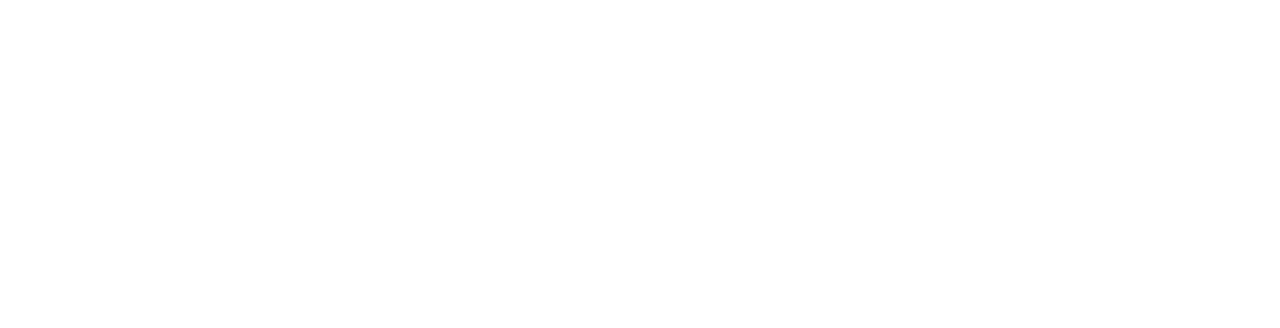
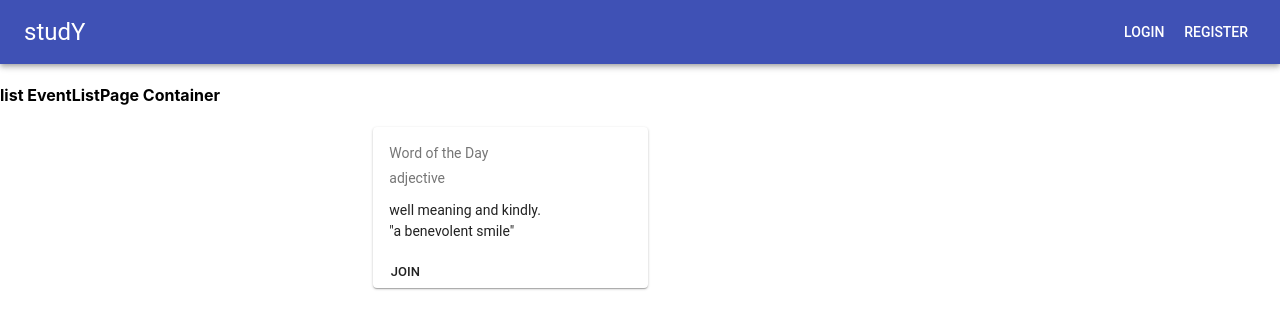
Before and after one commit to vhong000/studY, a React (Create React App) app in the folder frontend/: page /1/1 in a window 1280 px wide. Shown: the top 328 px of the page. Built offline with nearby package versions, Linux system fonts and the light colour scheme.

Commit message:
eventlist

```diff
--- a/frontend/package.json
+++ b/frontend/package.json
@@ -32,6 +32,5 @@
     "enzyme-adapter-react-16": "^1.6.0",
     "jest-enzyme": "^7.0.0"
   },
-
   "proxy": "http://localhost:8000"
 }
--- /dev/null
+++ b/frontend/src/components/EventList/EventList.js
@@ -0,0 +1,44 @@
+import React, { Component } from 'react';
+import { EventListCard } from '../../components';
+import { Link } from 'react-router-dom';
+import {
+    Card, CardContent,
+    Typography, Grid, withStyles, CardMedia,
+    CardActionArea,
+} from '@material-ui/core';
+
+const styles = {
+    main_grid: {
+        "margin-top": 20,
+    },
+    card: {
+
+    },
+    media: {
+        height: 90,
+        //width: 200,
+    }
+}
+
+class EventList extends Component {
+
+    render() {
+        const { classes } = this.props;
+        return (
+            <div>
+                <Grid className={classes.main_grid} container justify='center'>
+                    <Grid
+                        container
+                        xs='5'
+                        spacing='30'
+                    >
+                        <EventListCard />
+                    </Grid>
+                </Grid>
+            </div>
+        )
+    }
+
+}
+
+export default withStyles(styles)(EventList);
--- /dev/null
+++ b/frontend/src/components/EventList/EventListCard.js
@@ -0,0 +1,62 @@
+import React, { Component } from 'react';
+//import { Header } from '../../components';
+import { Link } from 'react-router-dom';
+import {
+    Card, CardContent,
+    Typography, Grid, withStyles, CardMedia,
+    CardActionArea, Button
+} from '@material-ui/core';
+
+const styles = {
+    main_grid: {
+        "margin-top": 20,
+    },
+    card: {
+        minWidth: 275,
+    },
+    bullet: {
+        display: 'inline-block',
+        margin: '0 2px',
+        transform: 'scale(0.8)',
+    },
+    title: {
+        fontSize: 14,
+    },
+    pos: {
+        marginBottom: 12,
+    }
+}
+
+class EventListCard extends Component {
+
+    constructor(props){
+        super(props);
+    }
+
+    render() {
+        const { classes } = this.props;
+        return (
+            <Card className={classes.card}>
+                <CardContent>
+                    <Typography className={classes.title} color="textSecondary" gutterBottom>
+                        Word of the Day
+                    </Typography>
+                    <Typography className={classes.pos} color="textSecondary">
+                        adjective
+                    </Typography>
+                    <Typography component="p">
+                        well meaning and kindly.
+                    <br />
+                        {'"a benevolent smile"'}
+                    </Typography>
+                </CardContent>
+                <CardActionArea>
+                    <Button size="small"> Join </Button>
+                </CardActionArea>
+            </Card>
+        )
+    }
+
+}
+
+export default withStyles(styles)(EventListCard);
--- a/frontend/src/components/Subtopic/Subtopic.js
+++ b/frontend/src/components/Subtopic/Subtopic.js
@@ -1,5 +1,6 @@
 import React, {Component} from 'react';
 import Header from '../header/header';
+import { Link } from 'react-router-dom';
 import {
 	Card, CardContent,
 	Typography, Grid, withStyles, CardMedia,
@@ -20,9 +21,10 @@
 
 class Subtopic extends Component {
     render() {
-            const { classes, subtopic } = this.props;
+			const { classes, subtopic, category } = this.props;
+			console.log(" Subtopic ",this.props);
         return (
-            <>
+            <div>
                 <Header />
 				<p></p>
                 <Grid container justify='center' >
@@ -35,7 +37,9 @@
 							return (
 								<Grid item md='3' >
 									<Card className={classes.card}>
-										<CardActionArea>
+										<CardActionArea
+											component={Link}
+											to={`/${category}/${topic.replace(/\s+/g, '')}`}>
 											<CardMedia
 												className={classes.media}
 												image={subtopic.image} />
@@ -51,7 +55,7 @@
 							}
 					</Grid>
 				</Grid>
-            </>
+            </div>
         )
     }
 
--- a/frontend/src/components/index.js
+++ b/frontend/src/components/index.js
@@ -1,3 +1,5 @@
 export { default as Login } from './login/login';
 export { default as Header } from './header/header';
 export { default as Register } from './register/register';
+export { default as EventList} from './EventList/EventList';
+export {default as EventListCard } from './EventList/EventListCard';
--- /dev/null
+++ b/frontend/src/containers/EventListPage/EventListPage.js
@@ -0,0 +1,21 @@
+import React, { Component } from 'react';
+import { Header, EventList } from '../../components';
+
+class EventListPage extends Component {
+
+
+    render() {
+        console.log("[Container]: ", this.props);
+
+        return (
+            <div>
+                <Header />
+                <h4>list EventListPage Container</h4>
+                <EventList />
+            </div>
+        )
+    }
+
+}
+
+export default EventListPage;
--- /dev/null
+++ b/frontend/src/containers/index.js
@@ -0,0 +1 @@
+export {default as EventListPage} from './EventListPage/EventListPage'
--- a/frontend/src/index.js
+++ b/frontend/src/index.js
@@ -6,6 +6,7 @@
 import Login from './components/login/login';
 import Register from './components/register/register';
 import Subtopic from './components/Subtopic/Subtopic';
+import { EventListPage } from './containers';
 import * as serviceWorker from './serviceWorker';
 
 import { AuthProvider } from './contexts/Auth.context.js';
@@ -21,7 +22,7 @@
 			"Linear Algebra", "Differential Equations", "Mathematical Statistics", "Numerical Analysis",
 			"Geometry", "Financial Mathematics", "Set Theory", "Pure Mathematics", "Classical Analysis",
 			"Mathematical Logic", "Topology", "Probability Theory", "Fourier Analysis", "Differential Geometry",
-               "Optimization Theory" ],
+			"Optimization Theory"],
 		image: math
 	},
 	history: {
@@ -34,8 +35,8 @@
 		image: history
 	},
 	language: {
-		titles: ["English I", "English II",, "English III", "French I", "French II", "French III", "Spanish I", "Spanish II", "Spanish III",
-		"Italian I", "Italian II", "Italian III", "German I",  "German II",  "German III", "Chinese", "Japanese", "Russian", "Arabic", "Hindi"],
+		titles: ["English I", "English II", , "English III", "French I", "French II", "French III", "Spanish I", "Spanish II", "Spanish III",
+			"Italian I", "Italian II", "Italian III", "German I", "German II", "German III", "Chinese", "Japanese", "Russian", "Arabic", "Hindi"],
 		image: language
 	},
 	science: {
@@ -59,18 +60,22 @@
 				<Route exact path="/" component={App} />
 				<Route exact path="/register" component={Register} />
 				<Route exact path="/login" component={Login} />
+
 				<Route exact path="/math"
-					   render={(props) => <Subtopic subtopic={subtopics.math} /> }/>
+					render={(props) => <Subtopic subtopic={subtopics.math} category={"math"} />} />
 				<Route exact path="/history"
-						render={(props) => <Subtopic subtopic={subtopics.history} /> }/>
+					render={(props) => <Subtopic subtopic={subtopics.history} category={"history"} />} />
 				<Route exact path="/language"
-						render={(props) => <Subtopic subtopic={subtopics.language} /> }/>
+					render={(props) => <Subtopic subtopic={subtopics.language} category={"language"} />} />
 				<Route exact path="/art"
-						render={(props) => <Subtopic subtopic={subtopics.art} /> }/>
+					render={(props) => <Subtopic subtopic={subtopics.art} category={"art"} />} />
 				<Route exact path="/literature"
-						render={(props) => <Subtopic subtopic={subtopics.literature} /> }/>
+					render={(props) => <Subtopic subtopic={subtopics.literature} category={"literature"} />} />
 				<Route exact path="/science"
-						render={(props) => <Subtopic subtopic={subtopics.science} /> }/>
+					render={(props) => <Subtopic subtopic={subtopics.science} category={"science"} />} />
+
+
+					<Route path="/:category/:subtopic" component={EventListPage} />
 			</AuthProvider>
 		</div>
 	</Router>,
```
Also changed, not shown: frontend/src/components/register/FormError.js (deleted, +0 -25 lines), 1 other file (tests, documents, lock files or other folders). Lines whose indentation alone changed are shown as unchanged.
